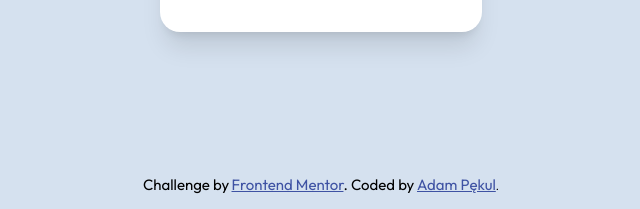
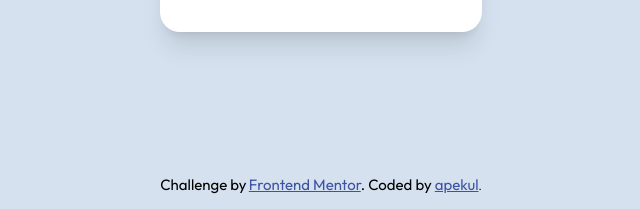
Before and after one commit to apekul/qr-code-component, a plain HTML site: page index.html in a window 1280 px wide. Shown: the part 591-800 px from the top of the page, without its empty margins (319-959 px from the left). Drawn offline with Linux system fonts and the light colour scheme.

Commit message:
udpate footer anchor url

```diff
--- a/index.html
+++ b/index.html
@@ -50,7 +50,8 @@
       <span>Challenge by</span>
       <a href="https://www.frontendmentor.io?ref=challenge" target="_blank"
         >Frontend Mentor</a
-      ><span>. Coded by </span> <a href="#">Adam Pękul</a>.
+      ><span>. Coded by </span>
+      <a target="_blank" href="https://github.com/apekul">apekul</a>.
     </footer>
   </body>
 </html>
```
